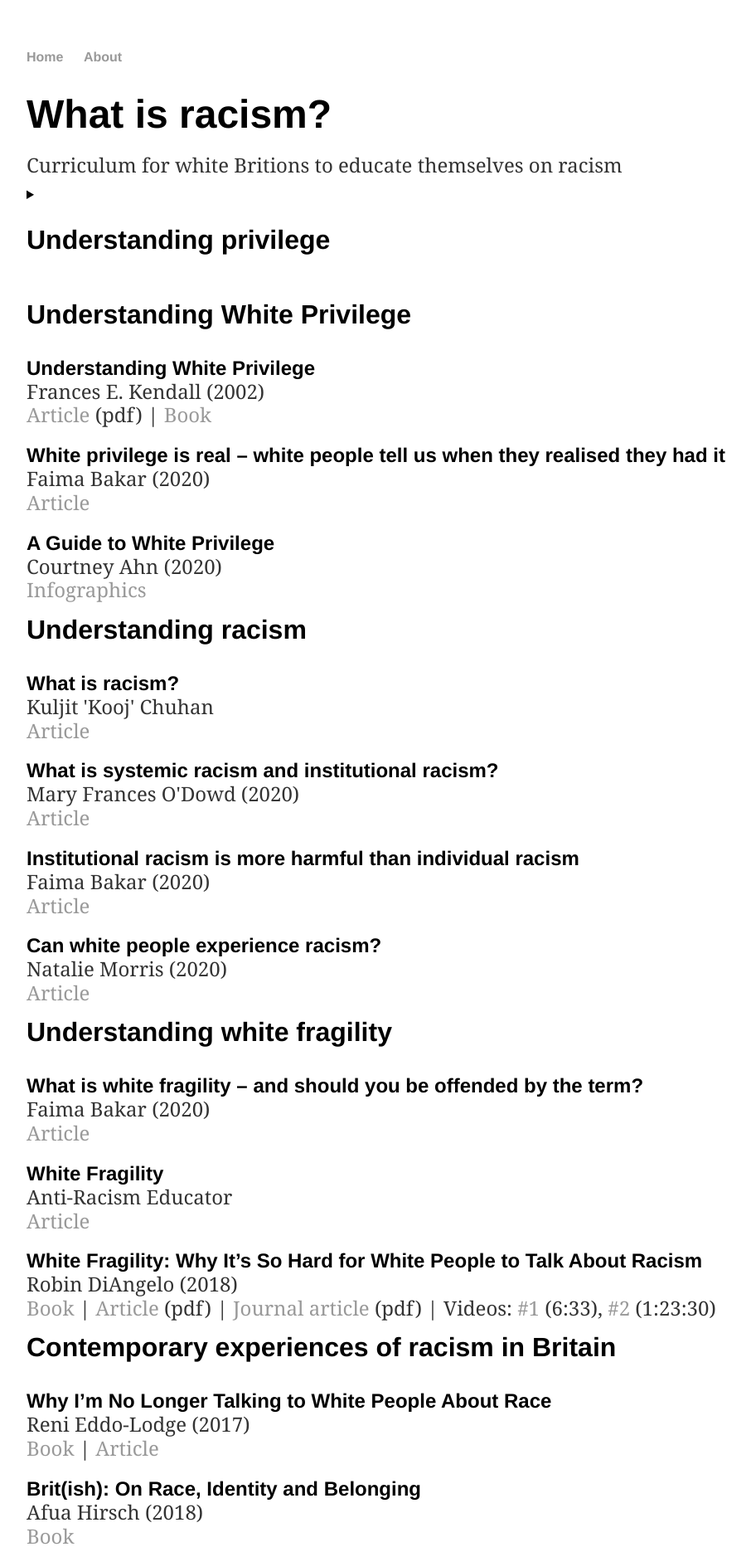
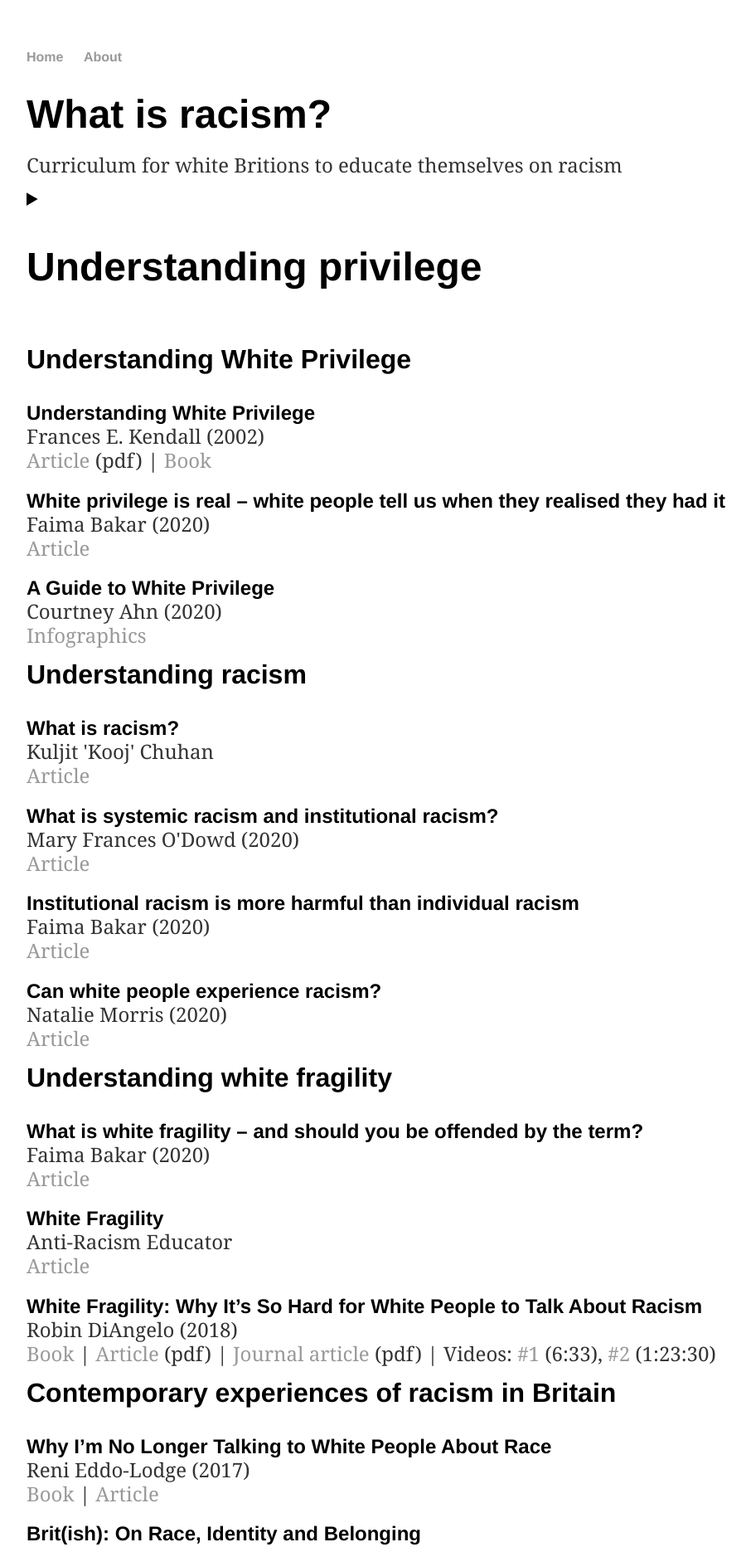
Before and after one commit to whatisracism/whatisracism.github.io, a Jekyll site: the page built from index.html, in a window 1280 px wide. Shown: the top 1865 px of the page at 83% size, without its empty margins (160-1066 px from the left). Built offline with Jekyll 4.4.1, drawn with Linux system fonts in a browser that asks for light colours.

Commit message:
Update main.css

```diff
--- a/css/main.css
+++ b/css/main.css
@@ -57,3 +57,7 @@ ul.posts {
 ul.posts li {
     list-style: none;
 }
+details {
+    font-size: 1.5em;
+    font-family:'Helvetica', 'Arial', 'Sans-Serif';
+}
```
